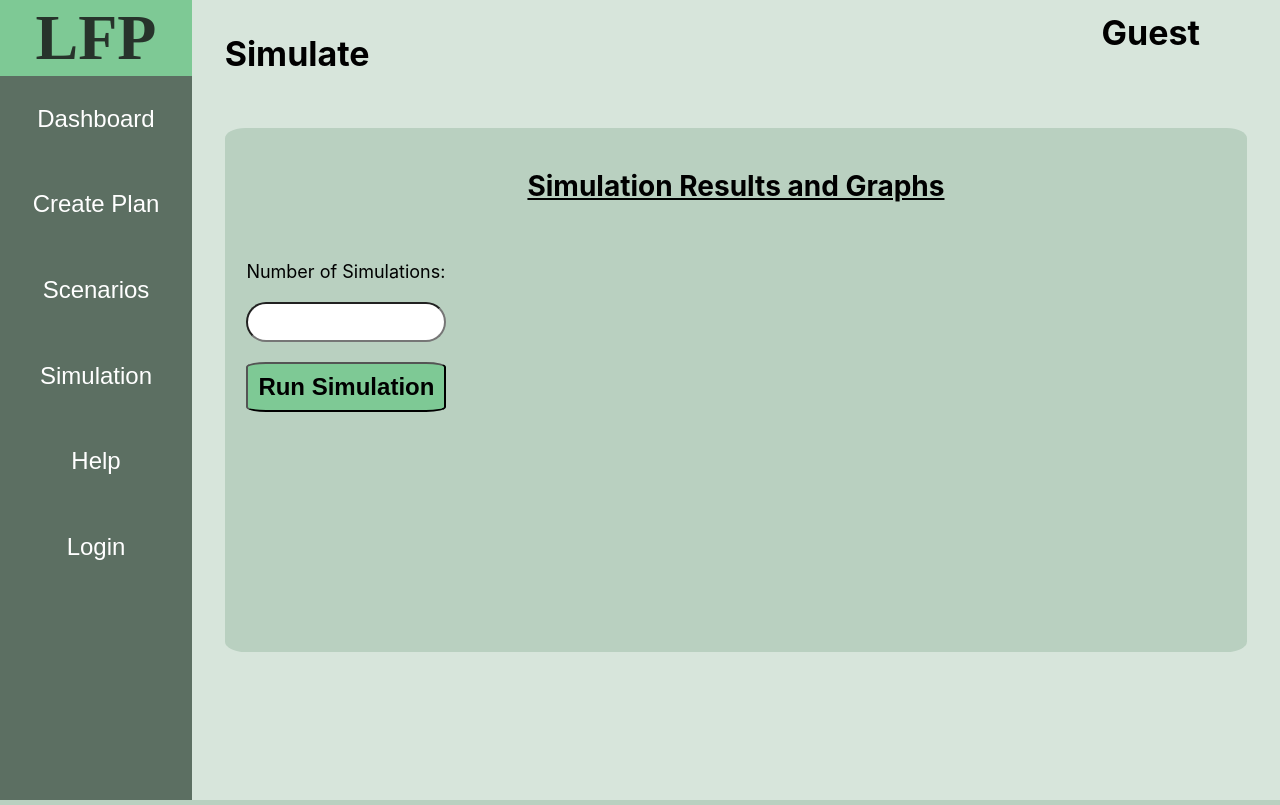
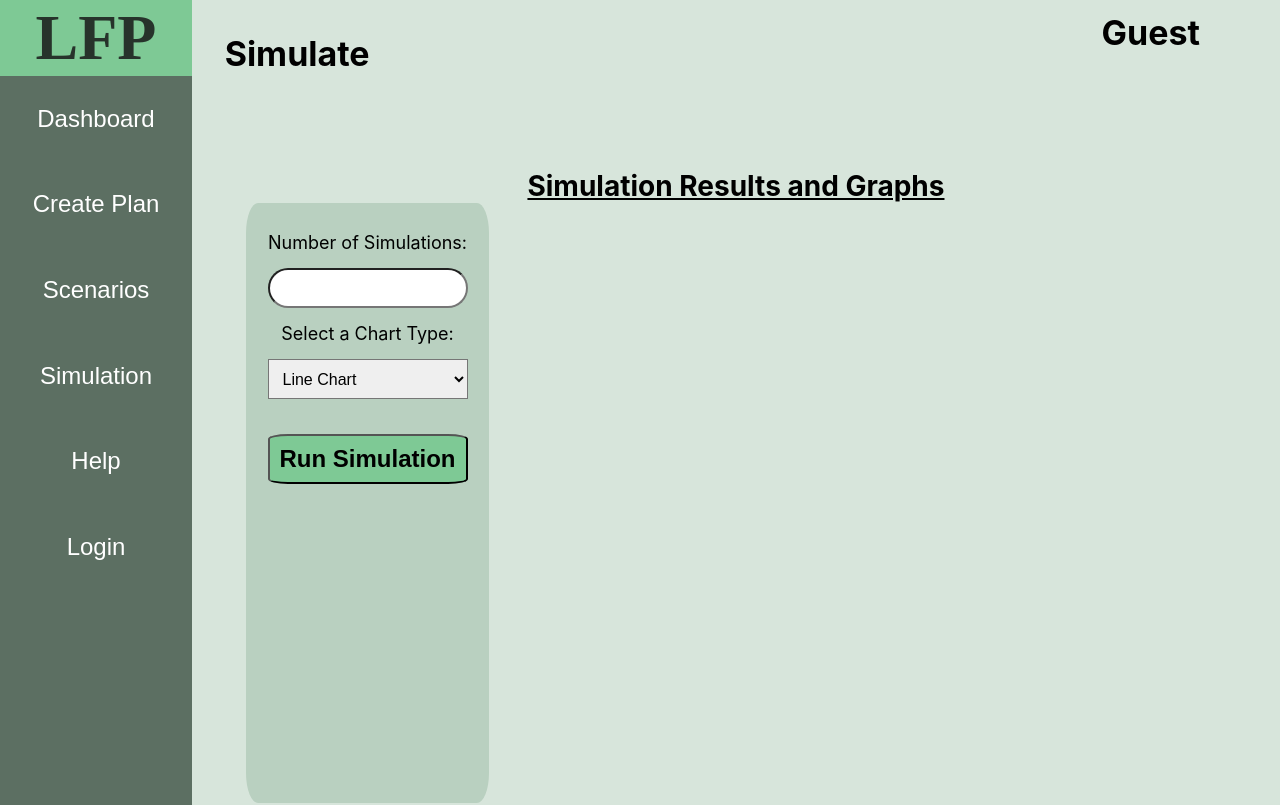
Before and after one commit to JackyChen-CXC/Hello_World-LFP_Project, a React (Create React App) app in the folder frontend/: page /simulation/1 in a window 1280 px wide. Shown: the top 805 px of the page. Built offline with nearby package versions, Linux system fonts and the light colour scheme.

Commit message:
Added dropdown for chart types

```diff
--- a/frontend/src/components/css_files/page_style.css
+++ b/frontend/src/components/css_files/page_style.css
@@ -39,13 +39,29 @@
 
 .open-simulation{
   display: flex;
-  background-color: #B9D0C0;
   padding: 2%;
   border-radius: 2%;
   width: 90%;
   flex-direction: column;
   align-items: center;
   min-height: 60%;
+}
+
+.simulation-left{
+  flex: 1;
+  display: flex;
+  flex-direction: column;
+  gap: 10px;
+  background-color: #B9D0C0;
+  align-items: center;
+  border-radius: 5%;
+  min-height: 600px;
+}
+.simulation-right{
+  flex: 3;
+  display: flex;
+  flex-direction: column;
+  gap: 10px;
 }
 
 /* container for the questions on each page*/
--- a/frontend/src/components/pages/open_simulation.tsx
+++ b/frontend/src/components/pages/open_simulation.tsx
@@ -184,7 +184,7 @@ const OpenSimulation = () => {
       <div className="open-simulation">
         <div className="subheading">Simulation Results and Graphs</div>
         <div className="split-container">
-          <div className="left-side" >
+          <div className="simulation-left" >
             <div className="normal-text" style ={{marginTop:"10%"}}> Number of Simulations:</div>
             <input
               className="input-boxes"
@@ -194,13 +194,26 @@ const OpenSimulation = () => {
               value={simulationNum}
               onChange={(e) => setSimulationNum(e.target.value)}
             />
+
+            <div className="normal-text"> Select a Chart Type:</div>
+            <select
+              className="input-boxes"
+              style={{ width: "200px", marginBottom: "20px", borderRadius: "0" }}
+              value={graph}
+              onChange={(e) => setGraph(e.target.value)}
+            >
+              <option value="shaded">Shaded Line Chart</option>
+              <option value="line">Line Chart</option>
+              <option value="stacked">Stacked Bar Chart</option>
+            </select>
             <button className="page-buttons"
               style={{marginLeft:"0px", width:"200px"}}
               onClick={handleRunSimulation}>
               Run Simulation
             </button>
+
           </div>
-          <div className="right-side">
+          <div className="simulation-right">
 
           </div>
         </div>
```
